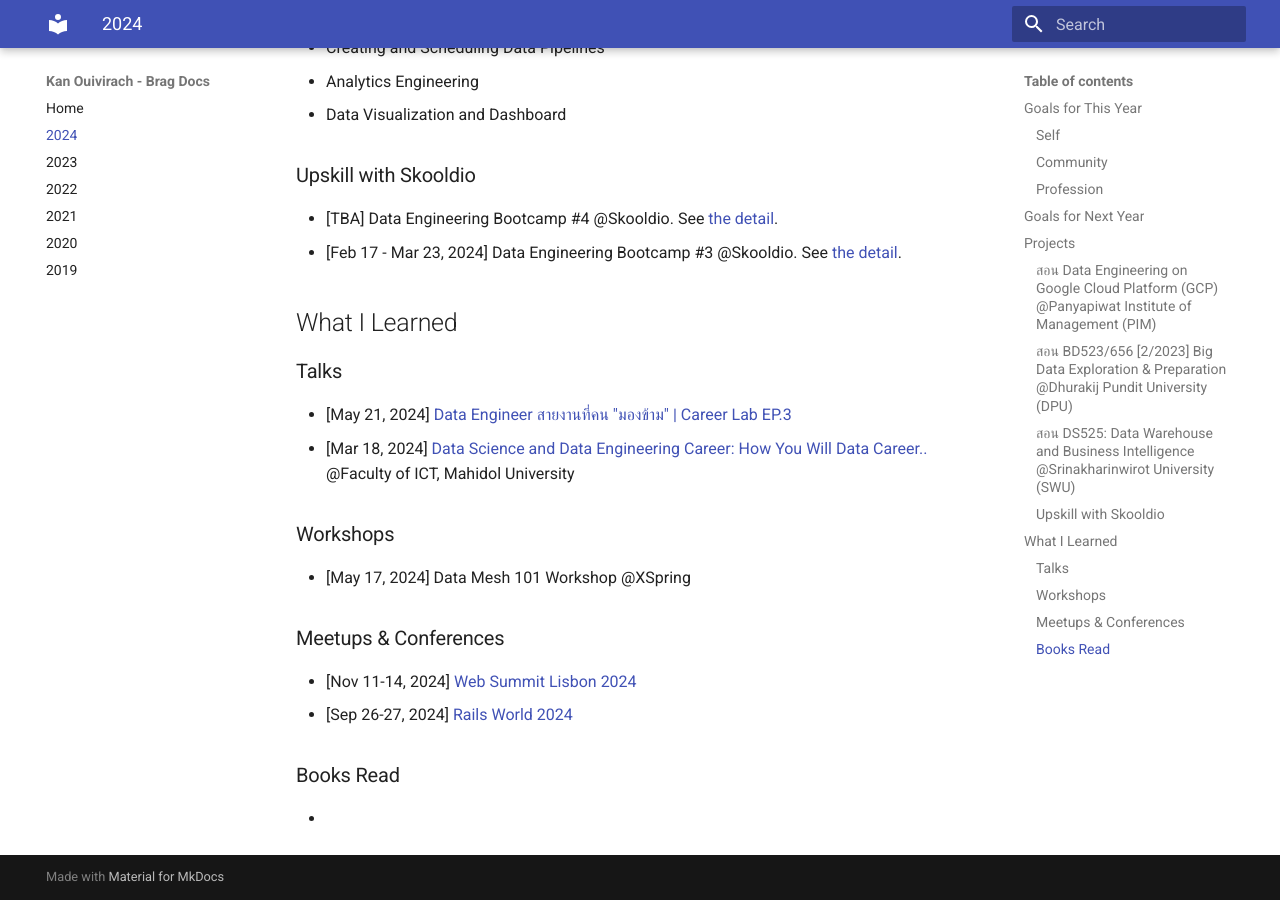
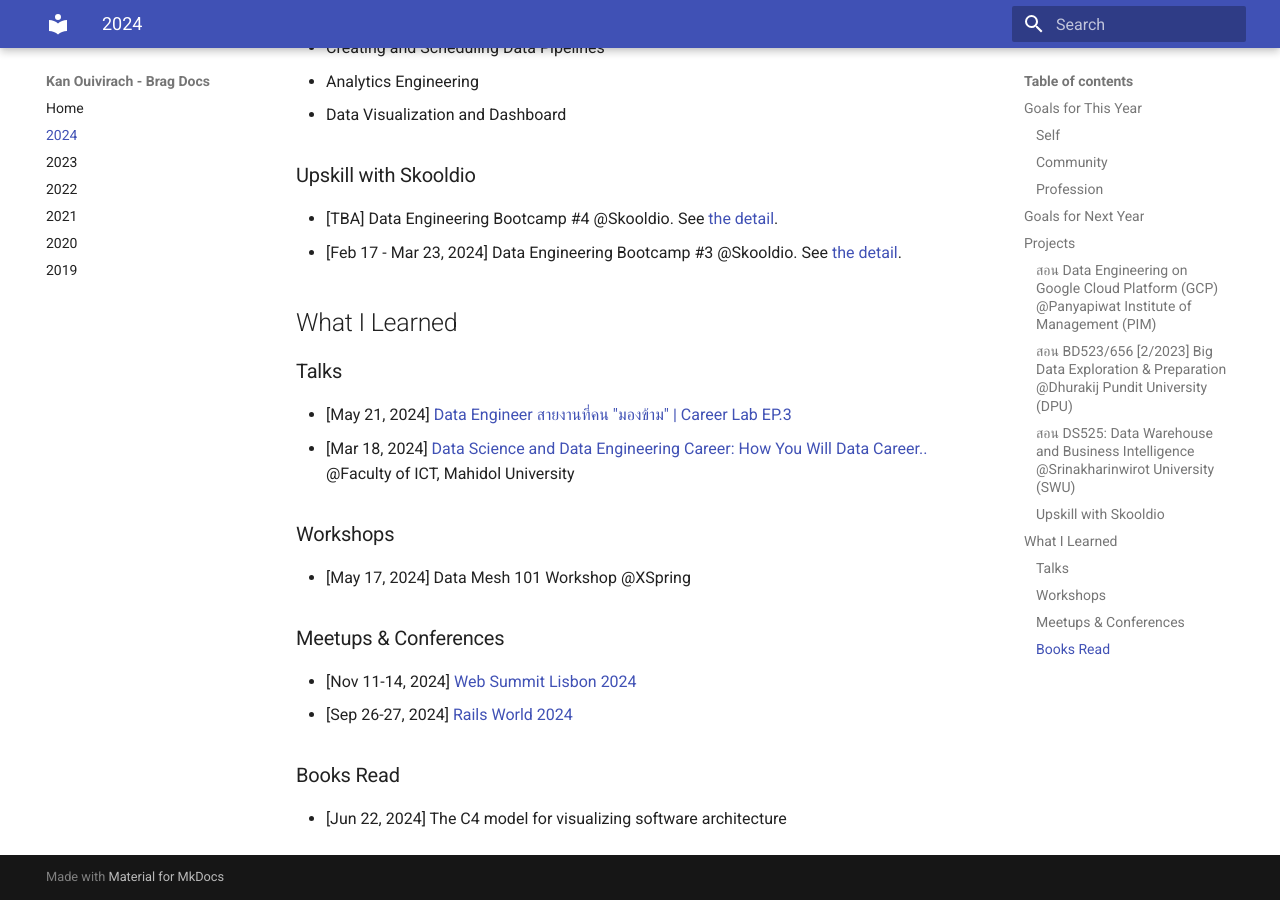
Before and after one commit to zkan/brag-documents, an MkDocs documentation site: the page built from docs/2024.md, in a window 1280 px wide and 900 px high, scrolled down 1964 px. Built offline with MkDocs 1.6.1 and Material for MkDocs 9.7.7, drawn with Linux system fonts in a browser that asks for light colours.

Commit message:
Read the C4 model book

```diff
--- a/docs/2024.md
+++ b/docs/2024.md
@@ -94,4 +94,4 @@
 
 ### Books Read
 
-*
+* [Jun 22, 2024] The C4 model for visualizing software architecture
```
